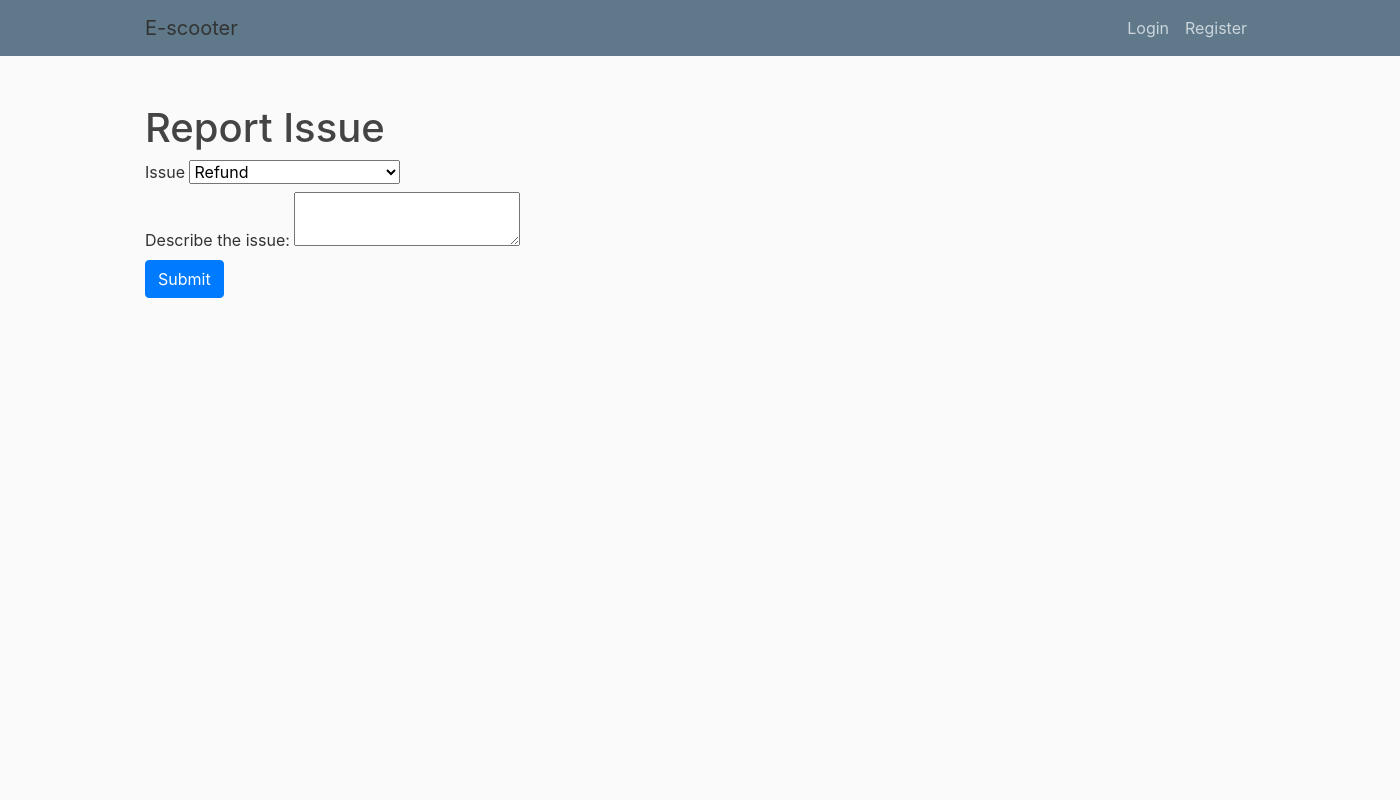
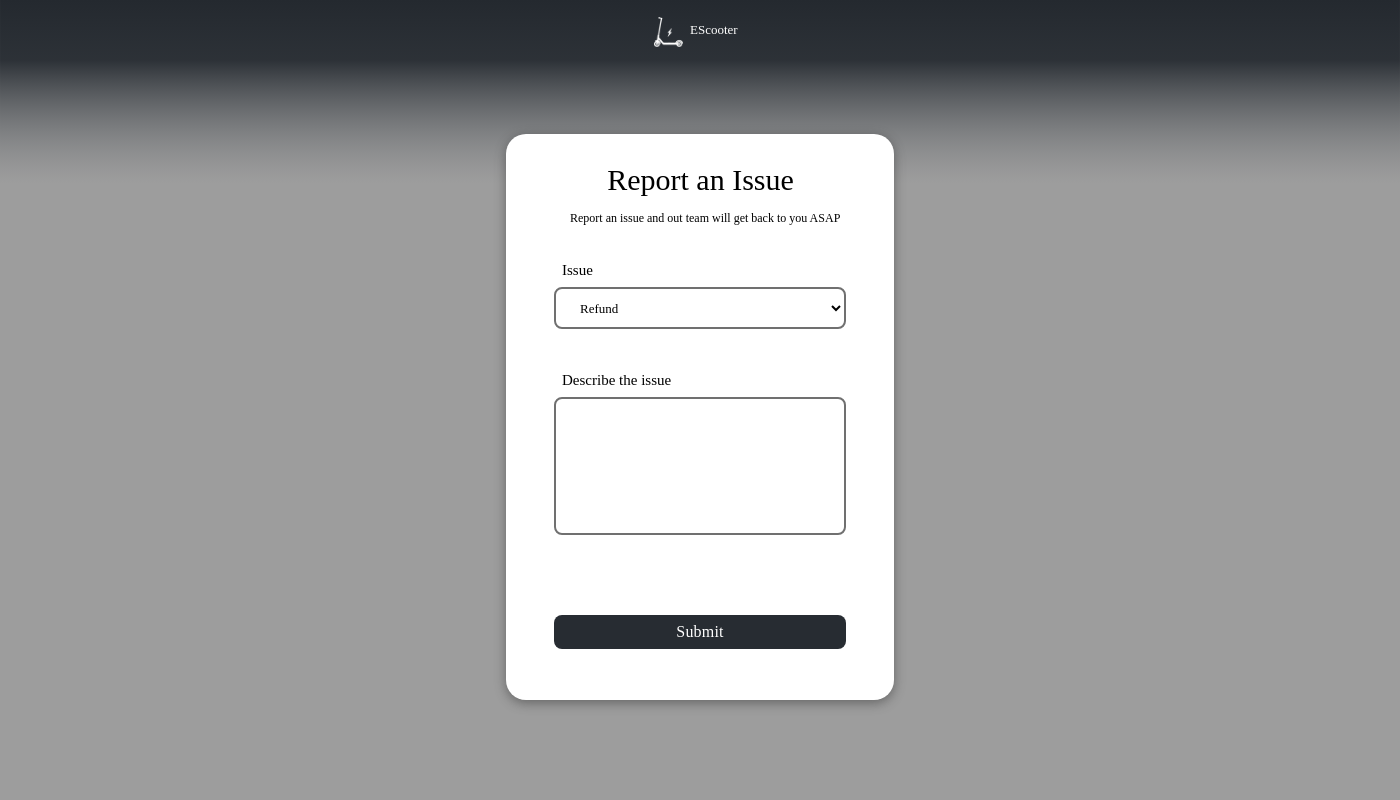
Before and after one commit to Maverick-Low/E-Scooter-Website, a Flask app: page /report in a window 1400 px wide. Run offline with Flask 2, Linux system fonts and the light colour scheme; some libraries are stand-ins or nearby versions.

Commit message:
Reports page completed and connected.

```diff
--- a/app/templates/Dashboard/Website_Dashboard.html
+++ b/app/templates/Dashboard/Website_Dashboard.html
@@ -665,8 +665,9 @@
 			<span>Order History</span>
 		</div>
 		<div id="Order_Number_3">
-			{% for elem in orders %}
+			{% for elem in orders|reverse %}
         		{% if elem.id not in active or elem.cancelled %}
+				{% if loop.index <= 2 %}
             		<p>Order Number: {{elem.id}}</p>
             		<p>Hours: {{elem.numHours}} Hr</p>
             		<p>Price: £{{elem.price}}</p>
@@ -676,6 +677,7 @@
             		<p style="font-weight: normal">Cancelled Order</p>
             		{% endif %}
             		<br> </br>
+				{% endif %}
         		{% endif %}
     		{% endfor %}
 		</div>
--- /dev/null
+++ b/app/templates/Reports/Website_Report.html
@@ -0,0 +1,367 @@
+<!DOCTYPE html>
+<html>
+<head>
+<meta charset="utf-8"/>
+<meta http-equiv="X-UA-Compatible" content="IE=edge"/>
+<meta name="viewport" content="width=device-width, initial-scale=1.0">
+<title>Website Report</title>
+<style id="applicationStylesheet" type="text/css">
+	.mediaViewInfo {
+		--web-view-name: Website Report;
+		--web-view-id: Website_Report;
+		--web-scale-on-resize: true;
+		--web-enable-deep-linking: true;
+	}
+	:root {
+		--web-view-ids: Website_Report;
+	}
+	* {
+		margin: 0;
+		padding: 0;
+		box-sizing: border-box;
+		border: none;
+	}
+	#Website_Report {
+		position: absolute;
+		width: 1400px;
+		height: 800px;
+		background-color: rgba(255,255,255,1);
+		overflow: hidden;
+		--web-view-name: Website Report;
+		--web-view-id: Website_Report;
+		--web-scale-on-resize: true;
+		--web-enable-deep-linking: true;
+	}
+	#Rectangle_666 {
+		fill: rgba(157,157,157,1);
+	}
+	.Rectangle_666 {
+		position: absolute;
+		overflow: visible;
+		width: 1400px;
+		height: 800px;
+		left: 0px;
+		top: 0px;
+	}
+	#Header {
+		position: absolute;
+		width: 1400px;
+		height: 183.365px;
+		left: 0px;
+		top: 0px;
+		overflow: visible;
+	}
+	#Header_-_Desktop {
+		position: absolute;
+		width: 1400px;
+		height: 183.365px;
+		left: 0px;
+		top: 0px;
+		overflow: visible;
+	}
+	#base_ {
+		fill: url(#base_);
+	}
+	.base_ {
+		overflow: visible;
+		position: absolute;
+		width: 1400px;
+		height: 183.365px;
+		left: 0px;
+		top: 0px;
+		transform: matrix(1,0,0,1,0,0);
+	}
+	#Group_6 {
+		position: absolute;
+		width: 92px;
+		height: 30px;
+		left: 654px;
+		top: 17px;
+		overflow: visible;
+	}
+	.btn_EScooter {
+		background: inherit;
+		border: none;
+		left: 18px;
+		top: 5px;
+		position: absolute;
+		overflow: visible;
+		width: 56px;
+		white-space: nowrap;
+		line-height: 20px;
+		margin-top: -3.5px;
+		text-align: left;
+		font-family: Sharp Sans No1;
+		font-style: normal;
+		font-weight: normal;
+		font-size: 13px;
+		color: rgba(255,255,255,1);
+		cursor: pointer;
+	}
+	#scooter_white {
+		position: absolute;
+		width: 29px;
+		height: 30px;
+		left: 0px;
+		top: 0px;
+		overflow: visible;
+	}
+	#Group_1532 {
+		position: absolute;
+		width: 388px;
+		height: 566px;
+		left: 506px;
+		top: 134px;
+		overflow: visible;
+	}
+	#Rectangle_667 {
+		fill: rgba(255,255,255,1);
+	}
+	.Rectangle_667 {
+		filter: drop-shadow(0px 3px 6px rgba(39, 39, 39, 0.471));
+		position: absolute;
+		overflow: visible;
+		width: 406px;
+		height: 584px;
+		left: 0px;
+		top: 0px;
+	}
+	#Report_an_Issue {
+		left: 99px;
+		top: 29px;
+		position: absolute;
+		overflow: visible;
+		width: 191px;
+		white-space: nowrap;
+		text-align: center;
+		font-family: Halyard Display;
+		font-style: normal;
+		font-weight: normal;
+		font-size: 30px;
+		color: rgba(0,0,0,1);
+	}
+	#Report_an_issue_and_out_team_w {
+		left: 64px;
+		top: 77px;
+		position: absolute;
+		overflow: visible;
+		width: 261px;
+		white-space: nowrap;
+		text-align: center;
+		font-family: Halyard Display;
+		font-style: normal;
+		font-weight: normal;
+		font-size: 12px;
+		color: rgba(0,0,0,1);
+	}
+	#Rectangle_1484 {
+		fill: transparent;
+	}
+	.Rectangle_1484 {
+		position: absolute;
+		overflow: visible;
+		width: 47px;
+		height: 18px;
+		left: 238px;
+		top: 334px;
+	}
+	#Group_1561 {
+		position: absolute;
+		width: 292px;
+		height: 380px;
+		left: 48px;
+		top: 135px;
+		overflow: visible;
+	}
+	#Group_1433 {
+		position: absolute;
+		width: 292px;
+		height: 34px;
+		left: 0px;
+		top: 346px;
+		overflow: visible;
+	}
+	.Rectangle_1482 {
+		position: absolute;
+		overflow: visible;
+		width: 292px;
+		height: 34px;
+		left: 0px;
+		top: 0px;
+		outline: none;
+		border-radius: 8px;
+		font-size: 16px;
+		background-color: rgba(39,44,50,1);
+		white-space: nowrap;
+		text-align: center;
+		font-family: Halyard Display;
+		font-style: normal;
+		font-weight: normal;
+		font-size: 16px;
+		color: rgba(255,255,255,1);
+		letter-spacing: 0.2px;
+		cursor: pointer;
+	}
+	#Group_1560 {
+		position: absolute;
+		width: 292px;
+		height: 266px;
+		left: 0px;
+		top: 0px;
+		overflow: visible;
+	}
+	#Group_1431 {
+		position: absolute;
+		width: 292px;
+		height: 156px;
+		left: 0px;
+		top: 110px;
+		overflow: visible;
+	}
+	.Rectangle_1483 {
+		position: absolute;
+		overflow: visible;
+		width: 292px;
+		height: 138px;
+		left: 0px;
+		top: 18px;
+		background-color: inherit;
+		outline: none;
+		border: solid;
+		border-width: 2px;
+		border-color: rgba(112,112,112,1);
+		border-radius: 8px;
+		font-family: Halyard Display;
+		font-style: normal;
+		font-weight: 300;
+		padding-bottom: 10px;
+		padding-top: 10px;
+		padding-left: 20px;
+		padding-right: 20px;
+		font-size: 13px;
+		resize: none;
+	}
+	#Describe_the_issue {
+		left: 8px;
+		top: -7px;
+		position: absolute;
+		overflow: visible;
+		width: 75px;
+		white-space: nowrap;
+		text-align: center;
+		font-family: Halyard Display;
+		font-style: normal;
+		font-weight: normal;
+		font-size: 15px;
+		color: rgba(0,0,0,1);
+	}
+	#Group_1559 {
+		position: absolute;
+		width: 292px;
+		height: 60px;
+		left: 0px;
+		top: 0px;
+		overflow: visible;
+	}
+	.Rectangle_1483_bp {
+		position: absolute;
+		overflow: visible;
+		width: 292px;
+		height: 42px;
+		left: 0px;
+		top: 18px;
+		background-color: inherit;
+		outline: none;
+		border: solid;
+		border-width: 2px;
+		border-color: rgba(112,112,112,1);
+		border-radius: 8px;
+		padding-left: 20px;
+		font-family: Halyard Display;
+		font-style: normal;
+		font-weight: 300;
+		font-size: 13px;
+	}
+	#Issue {
+		left: 8px;
+		top: -7px;
+		position: absolute;
+		overflow: visible;
+		width: 21px;
+		white-space: nowrap;
+		text-align: center;
+		font-family: Halyard Display;
+		font-style: normal;
+		font-weight: normal;
+		font-size: 15px;
+		color: rgba(0,0,0,1);
+	}
+</style>
+</head>
+<body>
+<div id="Website_Report">
+	<svg class="Rectangle_666">
+		<rect id="Rectangle_666" rx="0" ry="0" x="0" y="0" width="1400" height="800">
+		</rect>
+	</svg>
+	<div id="Header">
+		<div id="Header_-_Desktop" class="Header___Desktop">
+			<svg class="base_" viewBox="0 0 1400 183.365">
+				<linearGradient id="base_" spreadMethod="pad" x1="0.5" x2="0.5" y1="0" y2="1">
+					<stop offset="0" stop-color="#24292f" stop-opacity="1"></stop>
+					<stop offset="0.328" stop-color="#272c32" stop-opacity="0.953"></stop>
+					<stop offset="1" stop-color="#6c7074" stop-opacity="0"></stop>
+				</linearGradient>
+				<path id="base_" d="M 0 0 L 1400 0 L 1400 183.3653717041016 L 0 183.3653717041016 L 0 0 Z">
+				</path>
+			</svg>
+		</div>
+		<div id="Group_6">
+			<div class="btn_EScooter">
+				<button class = "btn_EScooter" onclick="window.location.href='/'">EScooter</button>
+			</div>
+			<img id="scooter_white" src="\static\scooter_white.png" srcset="\static\scooter_white.png 1x, \static\scooter_white@2x.png 2x">
+
+		</div>
+	</div>
+	<div id="Group_1532">
+		<svg class="Rectangle_667">
+			<rect id="Rectangle_667" rx="20" ry="20" x="0" y="0" width="388" height="566">
+			</rect>
+		</svg>
+		<div id="Report_an_Issue">
+			<span>Report an Issue</span>
+		</div>
+		<div id="Report_an_issue_and_out_team_w">
+			<span>Report an issue and out team will get back to you ASAP</span>
+		</div>
+		<form method="POST" class="form">
+			{{ form.hidden_tag() }}
+            <svg class="Rectangle_1484">
+                <rect id="Rectangle_1484" rx="0" ry="0" x="0" y="0" width="47" height="18">
+                </rect>
+            </svg>
+            <div id="Group_1561">
+                <div id="Group_1560">
+                    <div id="Group_1431">
+						{{ form.report (class="Rectangle_1483")}}
+                        <div id="Describe_the_issue">
+                            <span>Describe the issue</span>
+                        </div>
+                    </div>
+                    <div id="Group_1559">
+						{{ form.issue (class="Rectangle_1483_bp")}}
+                        <div id="Issue">
+                            <span>Issue</span>
+                        </div>
+                    </div>
+                </div>
+				<div id="Group_1433">
+                   <button type="submit" class="Rectangle_1482">Submit</button>
+           		 </div>
+            </div>
+		</form>
+	</div>
+</div>
+</body>
+</html>
--- a/app/views.py
+++ b/app/views.py
@@ -128,7 +128,7 @@ def register():
 def report():
     form = Report()
     if request.method == "GET":
-        return render_template('report.html', form=form)
+        return render_template('Reports/Website_Report.html', form=form)
     elif request.method == "POST":
         if form.validate_on_submit():
             report_obj = models.Report(issue=form.issue.data, description=form.report.data)
@@ -138,7 +138,7 @@ def report():
             return render_template('Dashboard/Website_Dashboard.html')
         else:
             flash('Failed to submit report form!')
-            return render_template('report.html', form=form)
+            return render_template('Reports/Website_Report.html', form=form)
 
 
 
@@ -217,6 +217,7 @@ def admin_issues():
         issues = models.Report.query.all()
         return render_template("issues.html", issues = issues)
 # End of admin specific app routes
+
 @app.route("/admin/issues/resolve_issue/<string:issue_id>")
 def resolve_issue(issue_id):
     if session.get('admin') == 0:
```
Also changed, not shown: Prototype/Reports/Website_Report.html (added, +366 -0 lines), Prototype/Reports/scooter_white.png (added), Prototype/Reports/scooter_white@2x.png (added), app/templates/Reports/scooter_white.png (added), app/templates/Reports/scooter_white@2x.png (added).
